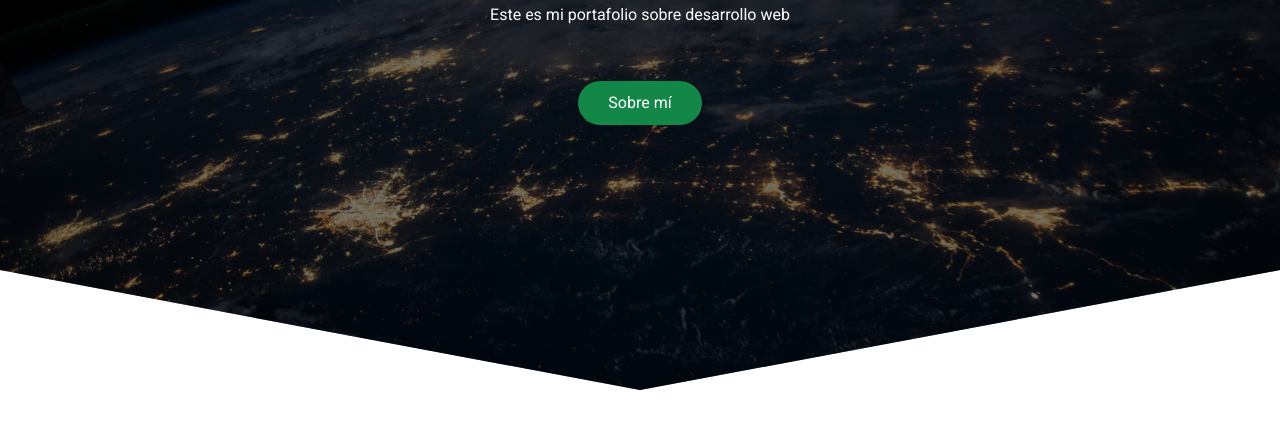
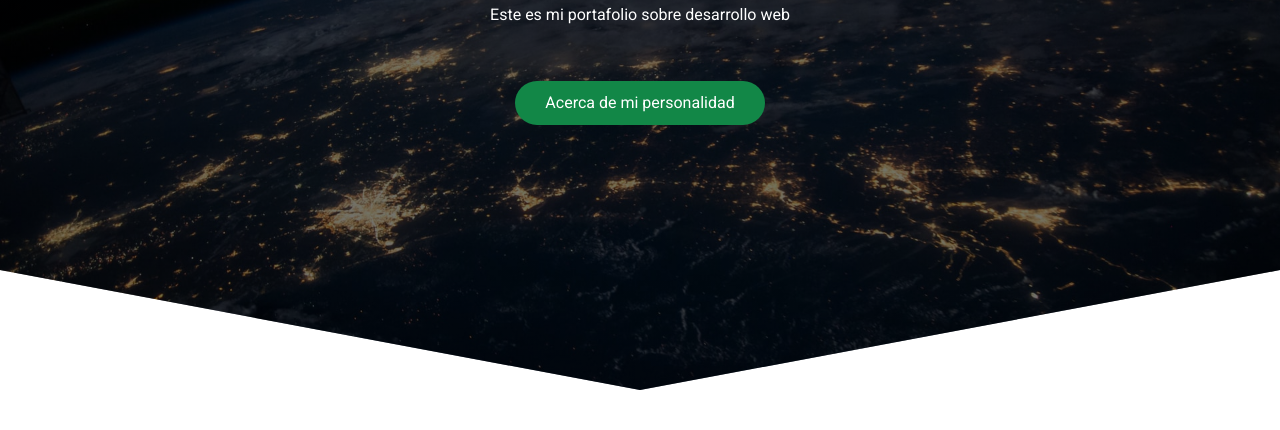
Before and after one commit to GitJanPlata/Portafolio, a plain HTML site: page index.html in a window 1280 px wide. Shown: the part 370-800 px from the top of the page. Drawn offline with Linux system fonts and the light colour scheme.

Commit message:
Update index.html

```diff
--- a/index.html
+++ b/index.html
@@ -38,7 +38,7 @@
         <section class="hero_container container">
             <h1 class="hero_title">Bienvenido!</h1>
             <p class="hero_paragraph">Este es mi portafolio sobre desarrollo web</p>
-            <a href="#experiencia" class="cta">Sobre mí</a>
+            <a href="#experiencia" class="cta">Acerca de mi personalidad</a>
         </section>
    </header>
 
```
